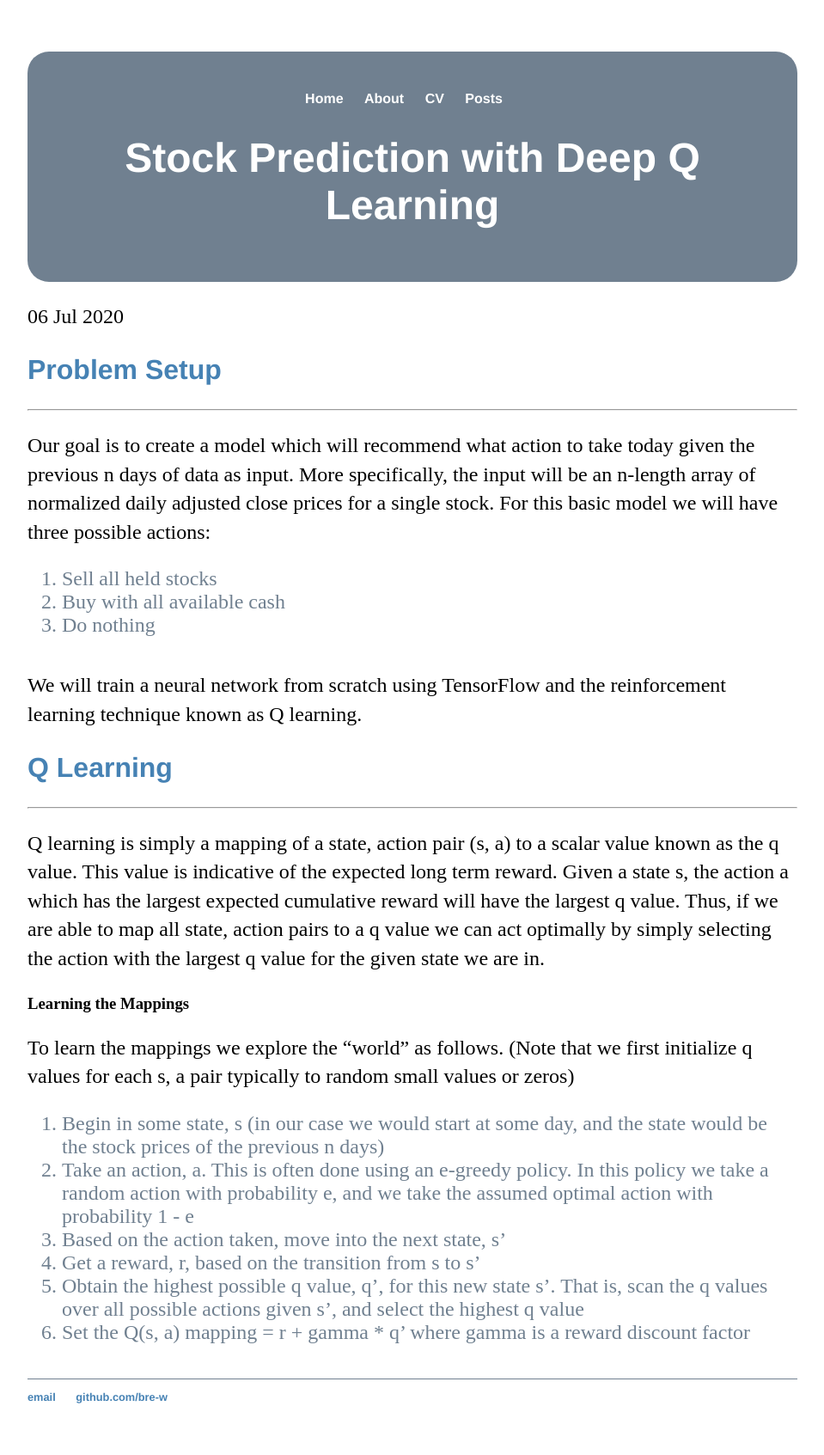
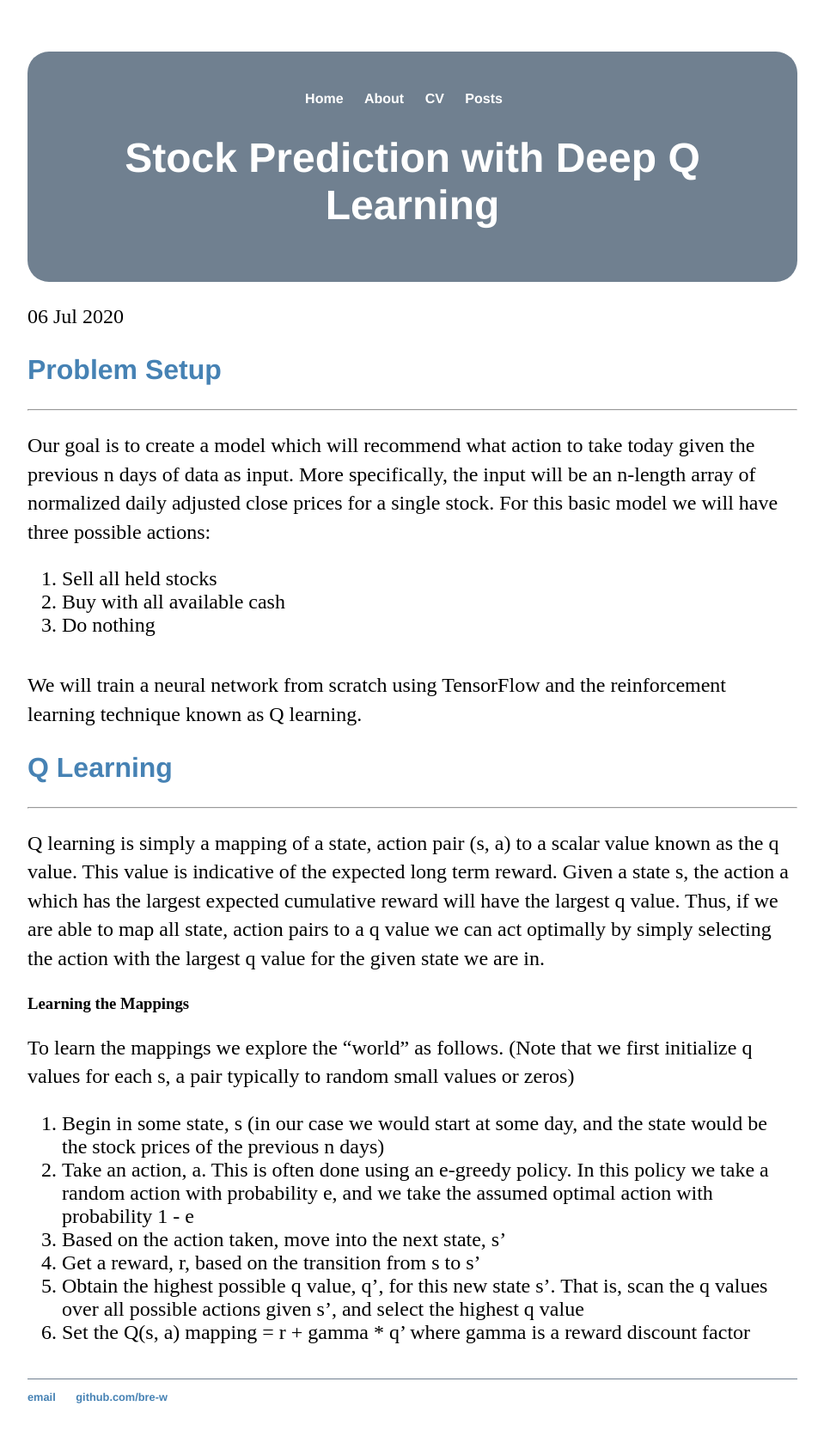
Before and after one commit to bre-w/bre-w.github.io, a Jekyll site: the page built from _posts/2020-07-06-test-post.md, in a window 1280 px wide. Shown: the whole page at 86% size, without its empty margins (160-1119 px from the left). Built offline with Jekyll 4.4.1, drawn with Linux system fonts in a browser that asks for light colours.

Commit message:
Update main.css

```diff
--- a/css/main.css
+++ b/css/main.css
@@ -59,7 +59,7 @@ footer {
 ol {
     margin: 20px auto 40px;
     font-size: 1.5em;
-    color: SlateGrey;
+    color: Black;
 }
 ul.posts {
     margin: 20px auto 40px;
```
